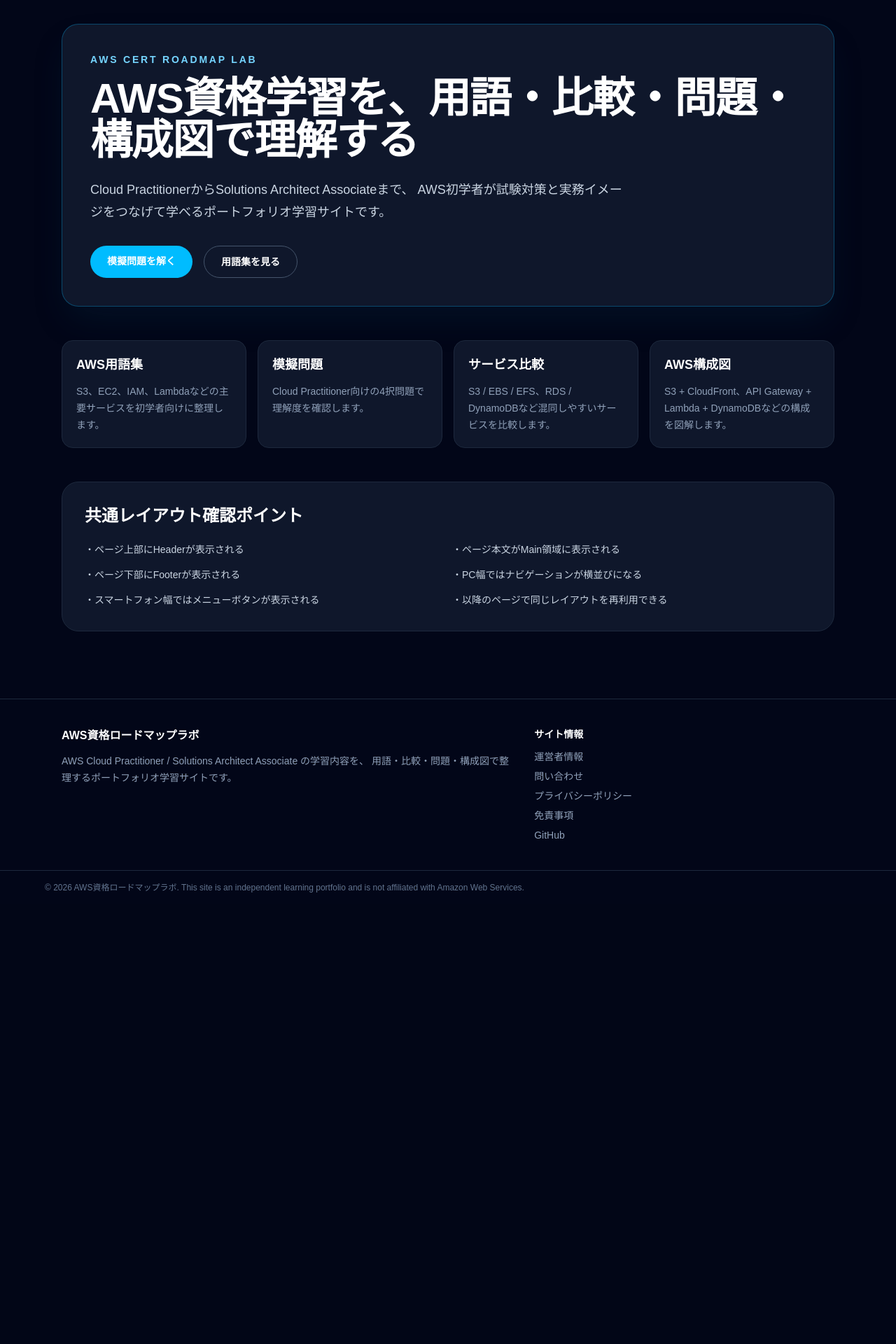
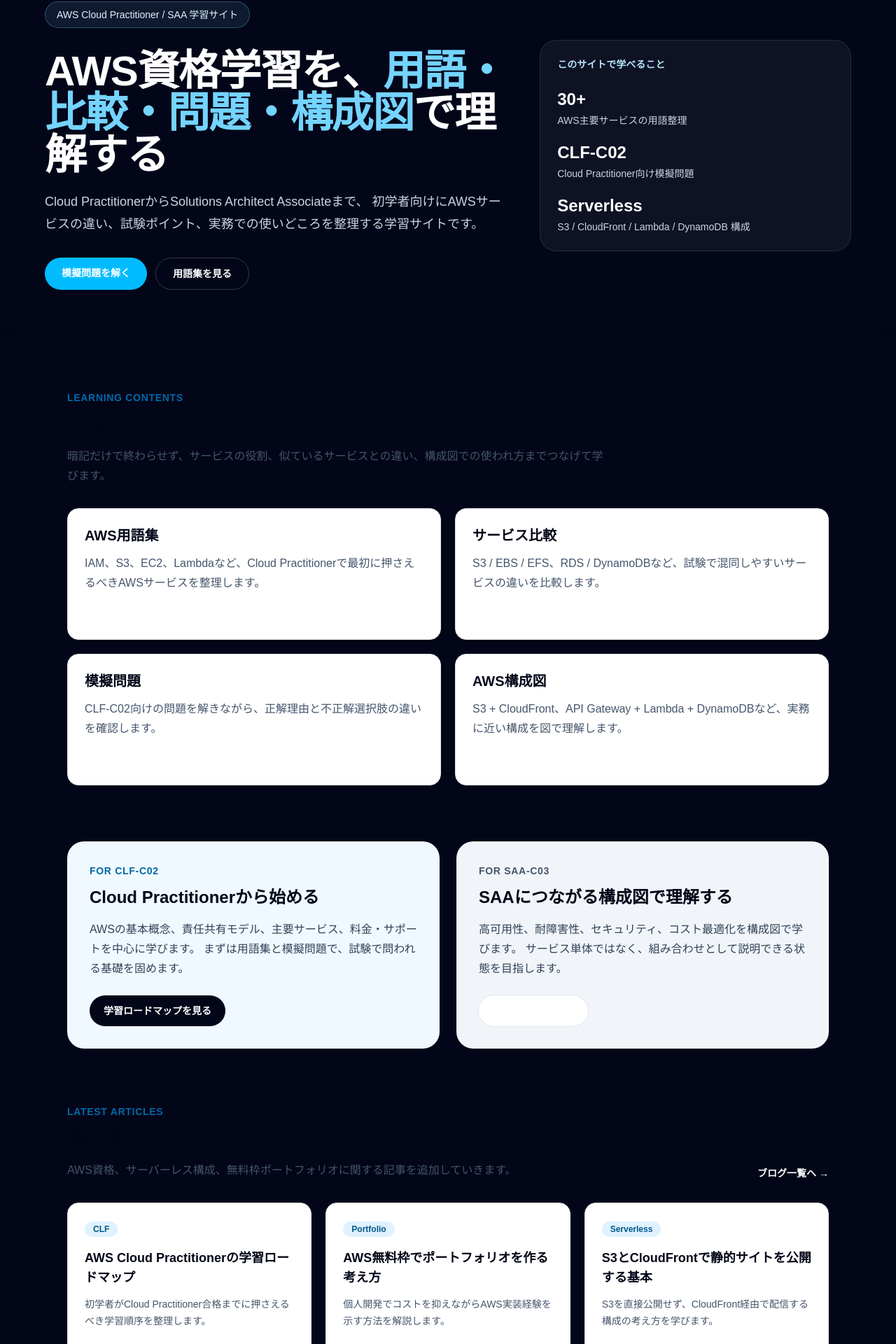
Before and after one commit to vincentmango-wen/aws-cert-roadmap-lab, a Next.js app in the folder frontend/: page / in a window 1280 px wide. Shown: the part 119-2039 px from the top of the page at 70% size. Before the commit the page ends 1411 px from the top, so only its background shows below. Built offline with nearby package versions, Linux system fonts and the light colour scheme.

Commit message:
feat: create top page close #6(#36)

```diff
--- a/frontend/src/app/page.tsx
+++ b/frontend/src/app/page.tsx
@@ -1,85 +1,336 @@
-const learningCards = [
+import Link from "next/link";
+
+type FeatureCard = {
+  title: string;
+  description: string;
+  href: string;
+  label: string;
+};
+
+type BlogPreview = {
+  title: string;
+  description: string;
+  href: string;
+  category: string;
+};
+
+type AwsService = {
+  name: string;
+  role: string;
+};
+
+const featureCards: FeatureCard[] = [
   {
     title: "AWS用語集",
-    description: "S3、EC2、IAM、Lambdaなどの主要サービスを初学者向けに整理します。",
+    description:
+      "IAM、S3、EC2、Lambdaなど、Cloud Practitionerで最初に押さえるべきAWSサービスを整理します。",
     href: "/terms",
+    label: "用語を見る",
+  },
+  {
+    title: "サービス比較",
+    description:
+      "S3 / EBS / EFS、RDS / DynamoDBなど、試験で混同しやすいサービスの違いを比較します。",
+    href: "/comparisons",
+    label: "比較を見る",
   },
   {
     title: "模擬問題",
-    description: "Cloud Practitioner向けの4択問題で理解度を確認します。",
+    description:
+      "CLF-C02向けの問題を解きながら、正解理由と不正解選択肢の違いを確認します。",
     href: "/questions",
-  },
-  {
-    title: "サービス比較",
-    description: "S3 / EBS / EFS、RDS / DynamoDBなど混同しやすいサービスを比較します。",
-    href: "/comparisons",
+    label: "問題を解く",
   },
   {
     title: "AWS構成図",
-    description: "S3 + CloudFront、API Gateway + Lambda + DynamoDBなどの構成を図解します。",
+    description:
+      "S3 + CloudFront、API Gateway + Lambda + DynamoDBなど、実務に近い構成を図で理解します。",
     href: "/architectures",
+    label: "構成を見る",
   },
 ];
 
-export default function Home() {
+const blogPreviews: BlogPreview[] = [
+  {
+    title: "AWS Cloud Practitionerの学習ロードマップ",
+    description:
+      "初学者がCloud Practitioner合格までに押さえるべき学習順序を整理します。",
+    href: "/blog/aws-cloud-practitioner-roadmap",
+    category: "CLF",
+  },
+  {
+    title: "AWS無料枠でポートフォリオを作る考え方",
+    description:
+      "個人開発でコストを抑えながらAWS実装経験を示す方法を解説します。",
+    href: "/blog/aws-free-tier-portfolio",
+    category: "Portfolio",
+  },
+  {
+    title: "S3とCloudFrontで静的サイトを公開する基本",
+    description:
+      "S3を直接公開せず、CloudFront経由で配信する構成の考え方を学びます。",
+    href: "/blog/s3-cloudfront-static-site",
+    category: "Serverless",
+  },
+];
+
+const awsServices: AwsService[] = [
+  {
+    name: "Amazon S3",
+    role: "静的ファイルを保存する",
+  },
+  {
+    name: "Amazon CloudFront",
+    role: "HTTPS配信とキャッシュを担当する",
+  },
+  {
+    name: "AWS Lambda",
+    role: "問い合わせ処理をサーバーレスで実行する",
+  },
+  {
+    name: "Amazon DynamoDB",
+    role: "問い合わせデータを保存する",
+  },
+];
+
+export default function HomePage() {
   return (
-    <section className="mx-auto flex w-full max-w-6xl flex-col gap-12 px-6 py-16 sm:py-24">
-      <div className="rounded-3xl border border-sky-400/30 bg-slate-900 p-6 shadow-2xl shadow-sky-950/30 sm:p-10">
-        <p className="mb-4 text-sm font-semibold uppercase tracking-[0.2em] text-sky-300">
-          AWS Cert Roadmap Lab
-        </p>
+    <div className="space-y-20">
+      <section className="rounded-3xl bg-slate-950 px-6 py-16 text-white shadow-sm sm:px-10 lg:px-16">
+        <div className="mx-auto grid max-w-6xl gap-10 lg:grid-cols-[1.2fr_0.8fr] lg:items-center">
+          <div className="space-y-8">
+            <div className="inline-flex rounded-full border border-sky-300/30 bg-sky-300/10 px-4 py-2 text-sm font-medium text-sky-100">
+              AWS Cloud Practitioner / SAA 学習サイト
+            </div>
 
-        <h1 className="text-4xl font-bold tracking-tight sm:text-6xl">
-          AWS資格学習を、用語・比較・問題・構成図で理解する
+            <div className="space-y-5">
+              <h1 className="text-4xl font-bold tracking-tight sm:text-5xl lg:text-6xl">
+                AWS資格学習を、
+                <span className="text-sky-300">用語・比較・問題・構成図</span>
+                で理解する
               </h1>
 
-        <p className="mt-6 max-w-3xl text-lg leading-8 text-slate-300">
+              <p className="max-w-2xl text-base leading-8 text-slate-300 sm:text-lg">
                 Cloud PractitionerからSolutions Architect Associateまで、
-          AWS初学者が試験対策と実務イメージをつなげて学べるポートフォリオ学習サイトです。
+                初学者向けにAWSサービスの違い、試験ポイント、実務での使いどころを整理する学習サイトです。
               </p>
+            </div>
 
-        <div className="mt-8 flex flex-col gap-4 sm:flex-row">
-          <a
+            <div className="flex flex-col gap-3 sm:flex-row">
+              <Link
                 href="/questions"
-            className="rounded-full bg-sky-400 px-6 py-3 text-center text-sm font-semibold text-slate-950 transition hover:bg-sky-300"
+                className="rounded-full bg-sky-400 px-6 py-3 text-center text-sm font-bold text-slate-950 transition hover:bg-sky-300"
               >
                 模擬問題を解く
-          </a>
-          <a
+              </Link>
+
+              <Link
                 href="/terms"
-            className="rounded-full border border-slate-600 px-6 py-3 text-center text-sm font-semibold text-white transition hover:border-sky-300 hover:text-sky-300"
+                className="rounded-full border border-white/20 px-6 py-3 text-center text-sm font-bold text-white transition hover:bg-white/10"
               >
                 用語集を見る
-          </a>
+              </Link>
             </div>
           </div>
 
-      <div className="grid gap-4 sm:grid-cols-2 lg:grid-cols-4">
-        {learningCards.map((card) => (
-          <a
+          <div className="rounded-3xl border border-white/10 bg-white/5 p-6">
+            <p className="text-sm font-semibold text-sky-200">
+              このサイトで学べること
+            </p>
+
+            <dl className="mt-6 space-y-5">
+              <div>
+                <dt className="text-2xl font-bold">30+</dt>
+                <dd className="mt-1 text-sm text-slate-300">
+                  AWS主要サービスの用語整理
+                </dd>
+              </div>
+
+              <div>
+                <dt className="text-2xl font-bold">CLF-C02</dt>
+                <dd className="mt-1 text-sm text-slate-300">
+                  Cloud Practitioner向け模擬問題
+                </dd>
+              </div>
+
+              <div>
+                <dt className="text-2xl font-bold">Serverless</dt>
+                <dd className="mt-1 text-sm text-slate-300">
+                  S3 / CloudFront / Lambda / DynamoDB 構成
+                </dd>
+              </div>
+            </dl>
+          </div>
+        </div>
+      </section>
+
+      <section className="mx-auto max-w-6xl space-y-8 px-4 sm:px-6 lg:px-8">
+        <div className="space-y-3">
+          <p className="text-sm font-bold uppercase tracking-wider text-sky-700">
+            Learning Contents
+          </p>
+          <h2 className="text-3xl font-bold text-slate-950">
+            学習カテゴリ
+          </h2>
+          <p className="max-w-3xl leading-7 text-slate-600">
+            暗記だけで終わらせず、サービスの役割、似ているサービスとの違い、構成図での使われ方までつなげて学びます。
+          </p>
+        </div>
+
+        <div className="grid gap-5 md:grid-cols-2">
+          {featureCards.map((card) => (
+            <article
               key={card.href}
-            href={card.href}
-            className="rounded-2xl border border-slate-800 bg-slate-900 p-5 transition hover:-translate-y-1 hover:border-sky-300 hover:bg-slate-900/80"
+              className="rounded-2xl border border-slate-200 bg-white p-6 shadow-sm transition hover:-translate-y-1 hover:shadow-md"
             >
-            <h2 className="text-lg font-semibold text-white">{card.title}</h2>
-            <p className="mt-3 text-sm leading-6 text-slate-400">
+              <h3 className="text-xl font-bold text-slate-950">
+                {card.title}
+              </h3>
+              <p className="mt-3 leading-7 text-slate-600">
                 {card.description}
               </p>
-          </a>
+              <Link
+                href={card.href}
+                className="mt-5 inline-flex text-sm font-bold text-sky-700 hover:text-sky-900"
+              >
+                {card.label}
+                <span aria-hidden="true" className="ml-1">
+                  →
+                </span>
+              </Link>
+            </article>
           ))}
         </div>
+      </section>
 
-      <section className="rounded-3xl border border-slate-800 bg-slate-900 p-6 sm:p-8">
-        <h2 className="text-2xl font-bold">共通レイアウト確認ポイント</h2>
-        <ul className="mt-5 grid gap-3 text-sm leading-6 text-slate-300 sm:grid-cols-2">
-          <li>・ページ上部にHeaderが表示される</li>
-          <li>・ページ本文がMain領域に表示される</li>
-          <li>・ページ下部にFooterが表示される</li>
-          <li>・PC幅ではナビゲーションが横並びになる</li>
-          <li>・スマートフォン幅ではメニューボタンが表示される</li>
-          <li>・以降のページで同じレイアウトを再利用できる</li>
-        </ul>
+      <section className="mx-auto max-w-6xl px-4 sm:px-6 lg:px-8">
+        <div className="grid gap-6 lg:grid-cols-2">
+          <article className="rounded-3xl bg-sky-50 p-8">
+            <p className="text-sm font-bold uppercase tracking-wider text-sky-700">
+              For CLF-C02
+            </p>
+            <h2 className="mt-3 text-2xl font-bold text-slate-950">
+              Cloud Practitionerから始める
+            </h2>
+            <p className="mt-4 leading-7 text-slate-700">
+              AWSの基本概念、責任共有モデル、主要サービス、料金・サポートを中心に学びます。
+              まずは用語集と模擬問題で、試験で問われる基礎を固めます。
+            </p>
+            <Link
+              href="/roadmap"
+              className="mt-6 inline-flex rounded-full bg-slate-950 px-5 py-3 text-sm font-bold text-white transition hover:bg-slate-800"
+            >
+              学習ロードマップを見る
+            </Link>
+          </article>
+
+          <article className="rounded-3xl bg-slate-100 p-8">
+            <p className="text-sm font-bold uppercase tracking-wider text-slate-600">
+              For SAA-C03
+            </p>
+            <h2 className="mt-3 text-2xl font-bold text-slate-950">
+              SAAにつながる構成図で理解する
+            </h2>
+            <p className="mt-4 leading-7 text-slate-700">
+              高可用性、耐障害性、セキュリティ、コスト最適化を構成図で学びます。
+              サービス単体ではなく、組み合わせとして説明できる状態を目指します。
+            </p>
+            <Link
+              href="/architectures"
+              className="mt-6 inline-flex rounded-full bg-white px-5 py-3 text-sm font-bold text-slate-950 ring-1 ring-slate-200 transition hover:bg-slate-50"
+            >
+              AWS構成図を見る
+            </Link>
+          </article>
+        </div>
       </section>
+
+      <section className="mx-auto max-w-6xl space-y-8 px-4 sm:px-6 lg:px-8">
+        <div className="flex flex-col gap-4 sm:flex-row sm:items-end sm:justify-between">
+          <div className="space-y-3">
+            <p className="text-sm font-bold uppercase tracking-wider text-sky-700">
+              Latest Articles
+            </p>
+            <h2 className="text-3xl font-bold text-slate-950">
+              最新記事
+            </h2>
+            <p className="max-w-3xl leading-7 text-slate-600">
+              AWS資格、サーバーレス構成、無料枠ポートフォリオに関する記事を追加していきます。
+            </p>
+          </div>
+
+          <Link
+            href="/blog"
+            className="text-sm font-bold text-sky-700 hover:text-sky-900"
+          >
+            ブログ一覧へ →
+          </Link>
+        </div>
+
+        <div className="grid gap-5 md:grid-cols-3">
+          {blogPreviews.map((post) => (
+            <article
+              key={post.href}
+              className="rounded-2xl border border-slate-200 bg-white p-6 shadow-sm"
+            >
+              <span className="rounded-full bg-sky-100 px-3 py-1 text-xs font-bold text-sky-800">
+                {post.category}
+              </span>
+              <h3 className="mt-4 text-lg font-bold leading-7 text-slate-950">
+                {post.title}
+              </h3>
+              <p className="mt-3 text-sm leading-6 text-slate-600">
+                {post.description}
+              </p>
+              <Link
+                href={post.href}
+                className="mt-5 inline-flex text-sm font-bold text-sky-700 hover:text-sky-900"
+              >
+                記事を読む →
+              </Link>
+            </article>
+          ))}
+        </div>
       </section>
+
+      <section className="mx-auto max-w-6xl px-4 sm:px-6 lg:px-8">
+        <div className="rounded-3xl bg-slate-950 p-8 text-white sm:p-10">
+          <div className="grid gap-8 lg:grid-cols-[0.9fr_1.1fr] lg:items-start">
+            <div className="space-y-4">
+              <p className="text-sm font-bold uppercase tracking-wider text-sky-300">
+                Portfolio Architecture
+              </p>
+              <h2 className="text-3xl font-bold">
+                サイト自体もAWSポートフォリオとして構築
+              </h2>
+              <p className="leading-7 text-slate-300">
+                このサイトは、静的コンテンツをS3とCloudFrontで配信し、問い合わせフォームを
+                API Gateway、Lambda、DynamoDBで処理する構成を目指します。
+              </p>
+              <Link
+                href="/architectures"
+                className="inline-flex rounded-full bg-sky-400 px-5 py-3 text-sm font-bold text-slate-950 transition hover:bg-sky-300"
+              >
+                構成図を確認する
+              </Link>
+            </div>
+
+            <div className="grid gap-4 sm:grid-cols-2">
+              {awsServices.map((service) => (
+                <div
+                  key={service.name}
+                  className="rounded-2xl border border-white/10 bg-white/5 p-5"
+                >
+                  <h3 className="font-bold text-white">{service.name}</h3>
+                  <p className="mt-2 text-sm leading-6 text-slate-300">
+                    {service.role}
+                  </p>
+                </div>
+              ))}
+            </div>
+          </div>
+        </div>
+      </section>
+    </div>
   );
 }
```
Lines whose indentation alone changed are shown as unchanged.
